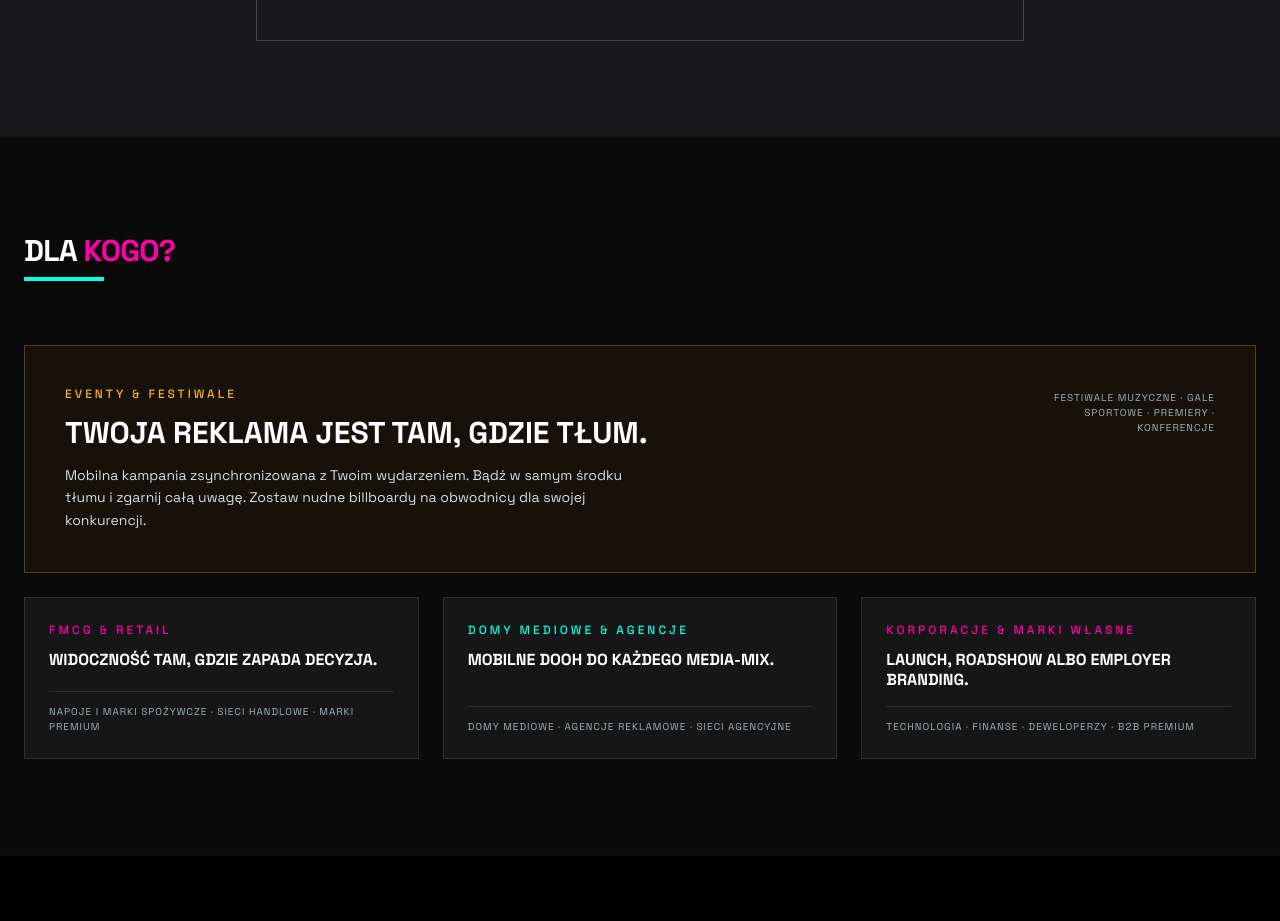
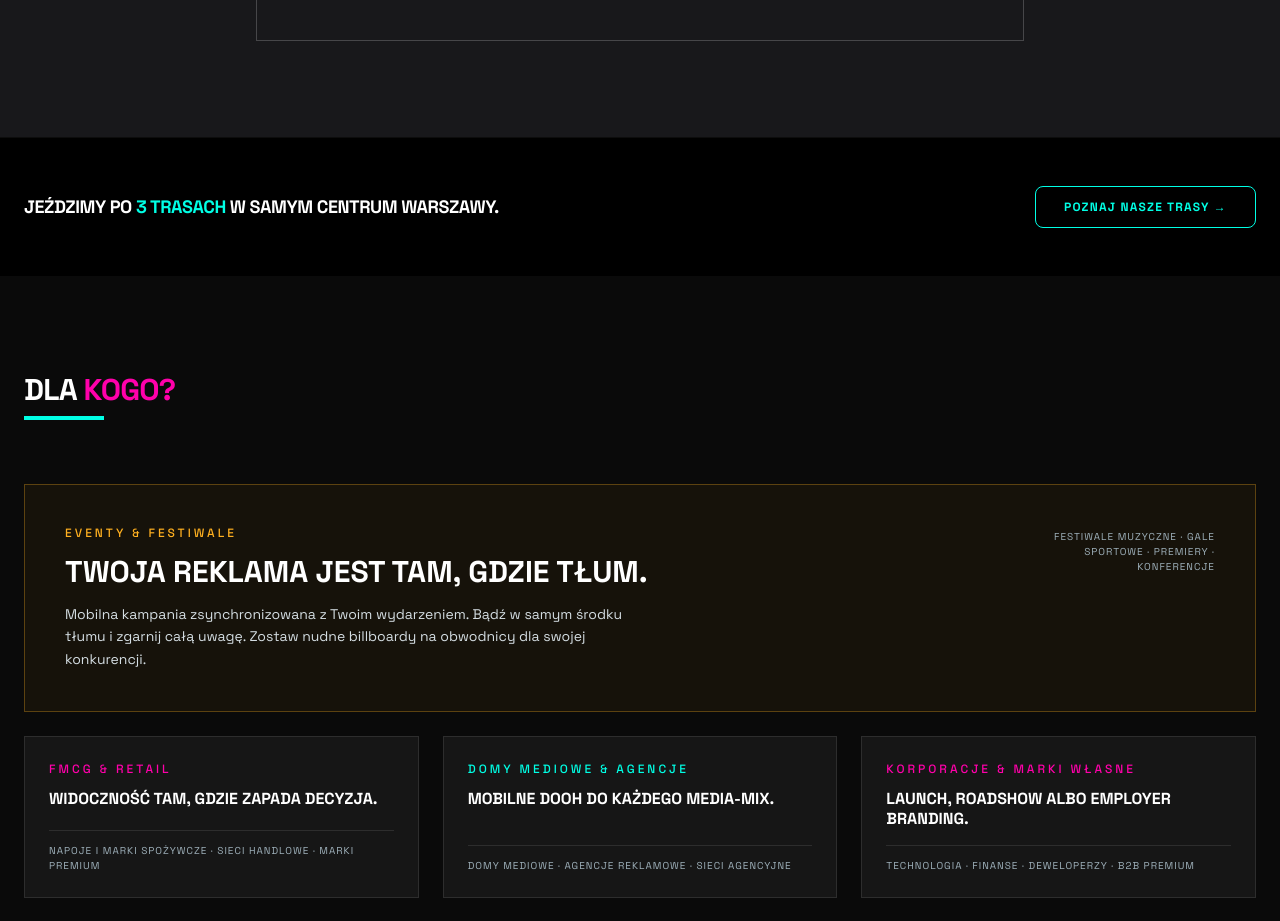
Before and after one commit to JKulczynski/dooh-love-website, a Next.js app: page / in a window 1280 px wide. Shown: the part 4200-5121 px from the top of the page. Built offline with nearby package versions, Linux system fonts and the light colour scheme.

Commit message:
[AI] Homepage: teaser banner z linkiem do /trasy po sekcji wycena

```diff
--- a/app/page.tsx
+++ b/app/page.tsx
@@ -222,6 +222,21 @@ export default function Home() {
 
       {/* Campaign Planner */}
       <WycenaSection />
+
+      {/* Trasy teaser */}
+      <section className="py-12 px-6 bg-black border-t border-white/5">
+        <div className="max-w-7xl mx-auto flex flex-col sm:flex-row items-center justify-between gap-6">
+          <p className="text-base md:text-lg font-bold uppercase tracking-tight text-center sm:text-left">
+            Jeździmy po <span className="text-brandCyan">3 trasach</span> w samym centrum Warszawy.
+          </p>
+          <a
+            href="/trasy"
+            className="shrink-0 inline-flex items-center gap-2 border border-brandCyan text-brandCyan font-bold py-3 px-7 rounded-lg uppercase tracking-widest hover:bg-brandCyan hover:text-black transition-all text-xs"
+          >
+            Poznaj nasze trasy →
+          </a>
+        </div>
+      </section>
 
       {/* Dla kogo */}
       <section className="py-24 px-6 bg-darkBg" id="dla-kogo">
```
